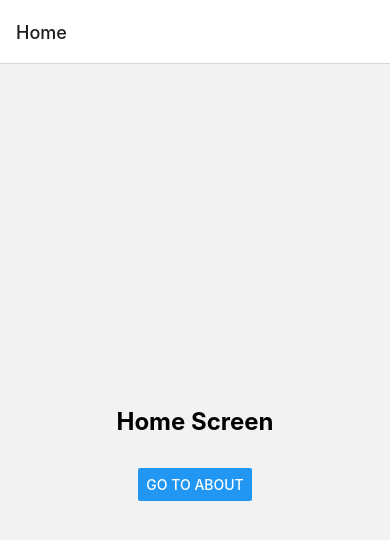
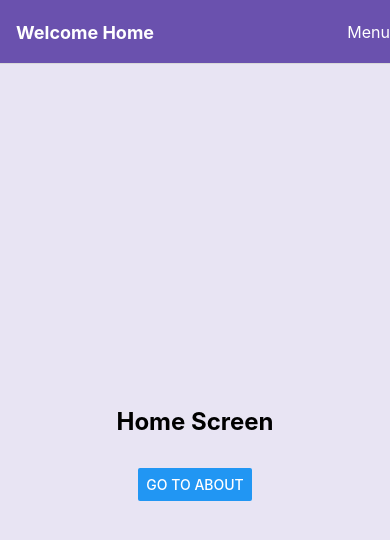
Before and after one commit to setykarimi/react-native, a React Native app: screen / in a window 390 px wide. Shown: the top 540 px of the page. Built offline with nearby package versions, Linux system fonts and the light colour scheme.

Commit message:
Subject: Rn navigation, Description: Add header and option style, Date: 7/8/2024

```diff
--- a/components/rn-navigation/index.js
+++ b/components/rn-navigation/index.js
@@ -1,19 +1,47 @@
 import { NavigationContainer } from "@react-navigation/native";
 import { createNativeStackNavigator } from "@react-navigation/native-stack";
 import * as React from "react";
+import { Pressable, Text } from "react-native";
+import AboutScreen from "../../screens/about-screen";
 import HomeScreen from "../../screens/home-screen";
-import AboutScreen from "../../screens/about-screen";
 
 const Stack = createNativeStackNavigator();
 
 export default function RnNavigation() {
   return (
     <NavigationContainer>
-      <Stack.Navigator initialRouteName="Home">
-        <Stack.Screen name="Home" component={HomeScreen} />
-        <Stack.Screen name="About" component={AboutScreen} initialParams={{
-          name: "Hety"
-        }}/>
+      <Stack.Navigator
+        initialRouteName="Home"
+        screenOptions={{
+          headerStyle: {
+            backgroundColor: "#6a51ae",
+          },
+          headerTintColor: "#fff",
+          headerTitleStyle: { fontWeight: "bold" },
+          headerRight: () => (
+            <Pressable onPress={() => alert("menu button pressed!")}>
+              <Text style={{ color: "#fff", fontSize: 16 }}>Menu</Text>
+            </Pressable>
+          ),
+          contentStyle: {
+            backgroundColor: "#e8e4f3",
+          },
+        }}
+      >
+        <Stack.Screen
+          name="home"
+          component={HomeScreen}
+          options={{
+            title: "Welcome Home",
+          }}
+        />
+        <Stack.Screen
+          name="About"
+          component={AboutScreen}
+          initialParams={{
+            name: "Hety",
+          }}
+        />
       </Stack.Navigator>
     </NavigationContainer>
   );
--- a/screens/about-screen.js
+++ b/screens/about-screen.js
@@ -18,7 +18,7 @@
       />
       <Button
         title="Go back with data"
-        onPress={() => navigation.navigate("Home",{
+        onPress={() => navigation.navigate("home",{
           result: "Data from about"
         })}
       />
```
